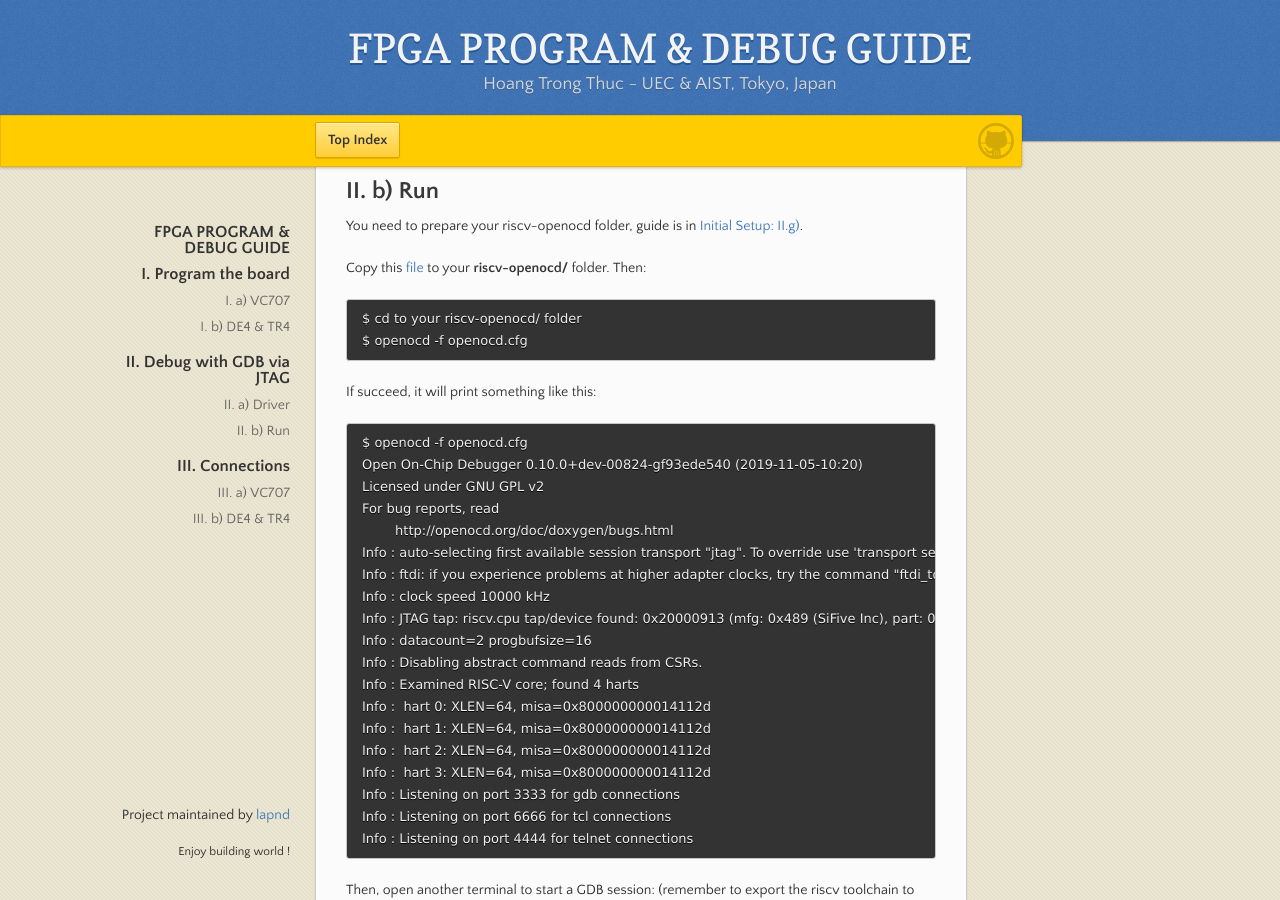
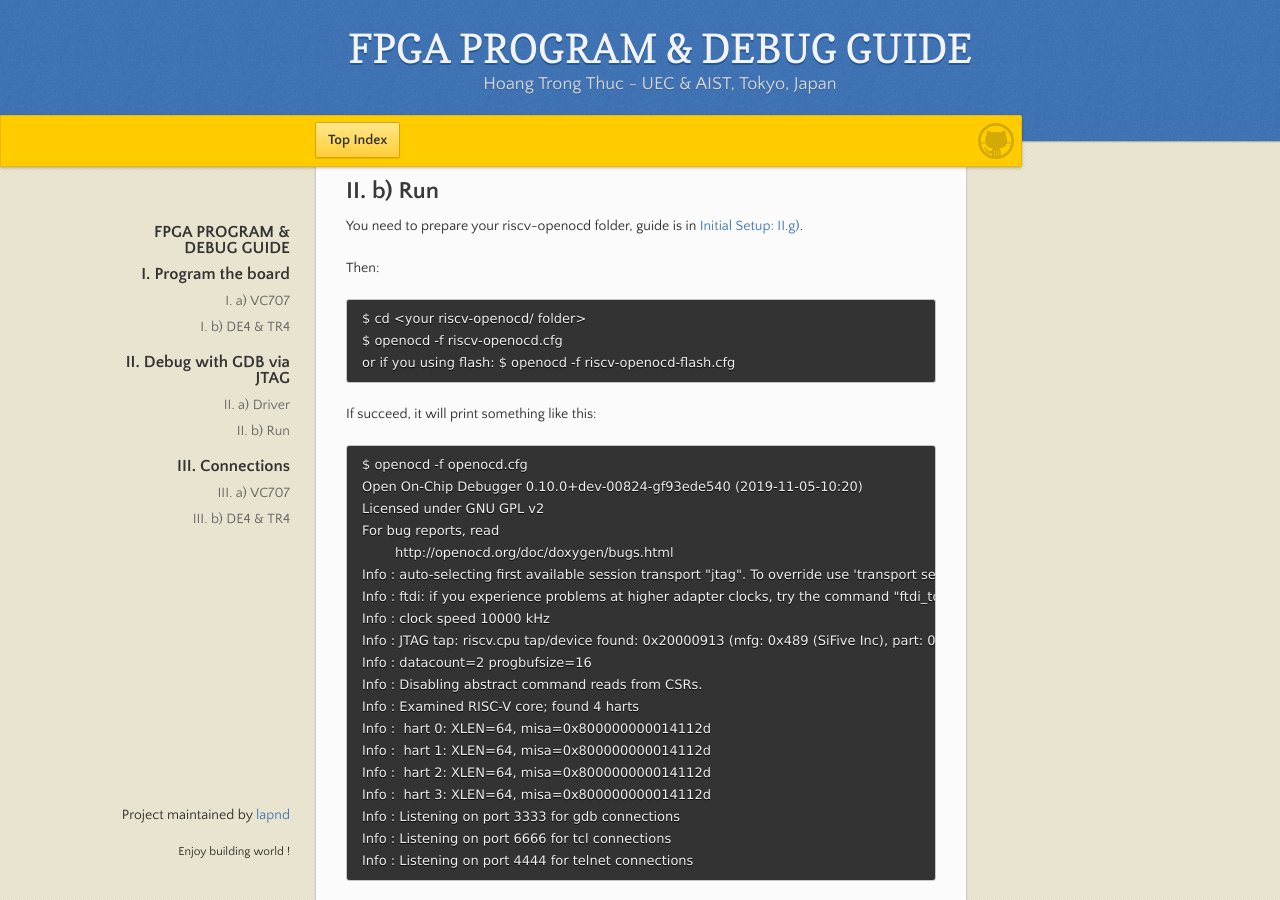
Before and after one commit to lapnd/httdes.github.io, a Jekyll site: the page built from fpgaguide.md, in a window 1280 px wide and 900 px high, scrolled down 1337 px. Built offline with Jekyll 4.4.1, drawn with Linux system fonts in a browser that asks for light colours; our own code applies the rules of GitHub Pages for plain Markdown files.

Commit message:
Update fpgaguide.md

```diff
--- a/fpgaguide.md
+++ b/fpgaguide.md
@@ -63,10 +63,11 @@ Then add this single line in the olimex-arm-usb-tiny-h.rules file:
 
 You need to prepare your riscv-openocd folder, guide is in [Initial Setup: II.g)](./init.md#ii-g-openocd).
 
-Copy this [file](./openocd.cfg) to your **riscv-openocd/** folder. Then:
+Then:
 
-	$ cd to your riscv-openocd/ folder
-	$ openocd -f openocd.cfg
+	$ cd <your riscv-openocd/ folder>
+	$ openocd -f riscv-openocd.cfg
+	or if you using flash: $ openocd -f riscv-openocd-flash.cfg
 
 If succeed, it will print something like this:
 
```
